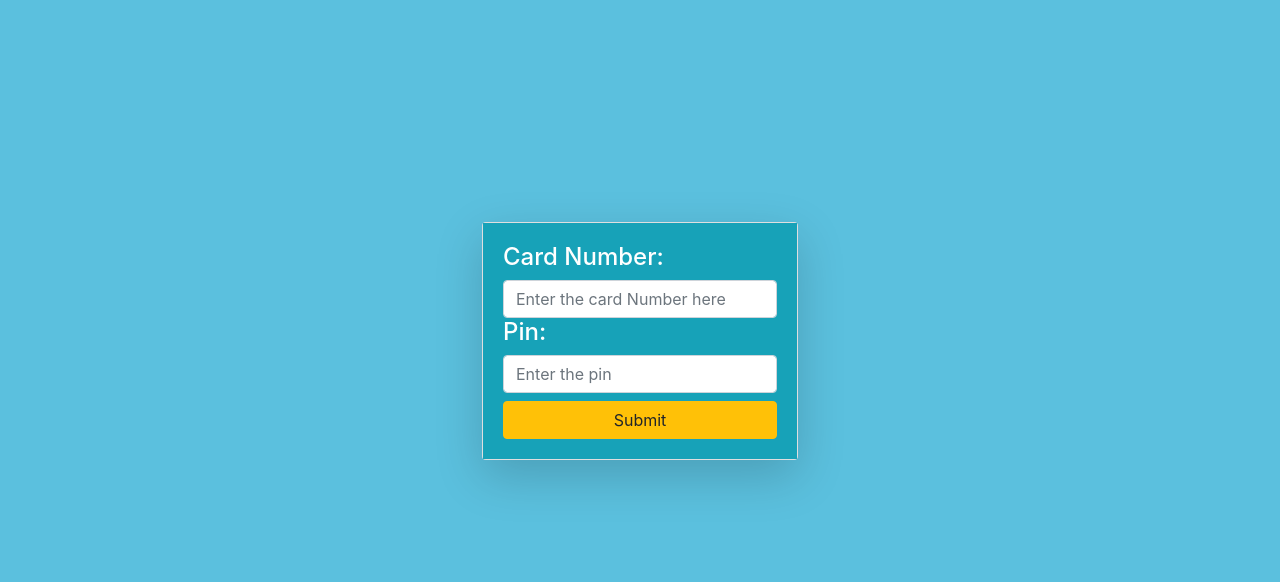
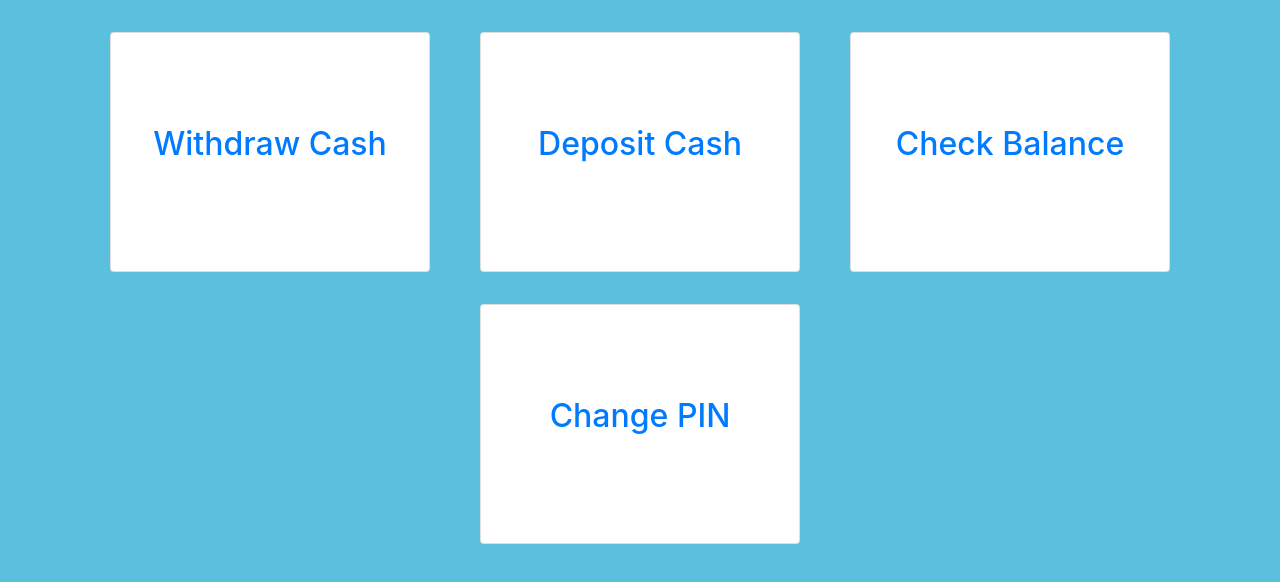
Before and after one commit to alphamod/atm-react, a React (Create React App) app: page / in a window 1280 px wide. Shown: the top 582 px of the page. Built offline with nearby package versions, Linux system fonts and the light colour scheme.

Commit message:
cards menu

```diff
--- a/src/App.css
+++ b/src/App.css
@@ -1,13 +1,32 @@
-body{
-  background-color: #5BC0DE;
+body {
+  background-color: #5bc0de;
   color: white;
 }
-.loginCard{
+.loginCard {
   margin-top: 20%;
 }
-.UiList>li>a>h2{
+.UiList > li > a > h2 {
   color: white !important;
 }
-.UiList>li>a>h2:hover{
+.UiList > li > a > h2:hover {
   color: blue !important;
 }
+
+.uiCards {
+  height: 15rem;
+  width: 20rem;
+  margin: 2rem auto auto auto;
+  text-align: center;
+}
+
+.uiCards:hover {
+  background-color: lightgreen;
+  color: white !important;
+}
+
+.link-text {
+  margin: 4rem auto !important;
+}
+.uiCards:hover .link-text{
+  color: white;
+}
--- a/src/App.js
+++ b/src/App.js
@@ -3,24 +3,28 @@ import './App.css';
 import LoginComponent from './components/LoginComponent';
 import UiComponent from './components/UiComponent';
 import { BrowserRouter, Link, Route, Switch } from 'react-router-dom';
+import Withdraw from './components/withdraw';
+import ChangePin from './components/ChangePin';
+import Deposit from './components/Deposit';
+import CheckBalance from './components/CheckBalance';
 
 class App extends React.Component {
   constructor(props) {
     super(props)
     this.state = {
-      isLogged: "notLogged"
+      isLogged: "Logged"
     }
     this.cardLogin = this.cardLogin.bind(this);
   }
   cardLogin(cardNumber, pinNumber) {
-        console.log(cardNumber, pinNumber)
+    // console.log(cardNumber, pinNumber)
     // fetch api to validate card
     fetch("http://localhost:4000/validate", {
       method: "POST",
       headers: {
         "content-type": "application/json"
       },
-          body: JSON.stringify({cardNumber, pinNumber})
+      body: JSON.stringify({ cardNumber, pinNumber })
     })
       .then(response => {
         console.log(response.json)
@@ -36,7 +40,7 @@ class App extends React.Component {
       })
   }
   render() {
-    if (this.state.isLogged === "notLogged") {
+    if (this.state.isLogged === "notLogged" && this.state.path == "/") {
       return (
         <div className="App">
           <div className="container">
@@ -48,10 +52,16 @@ class App extends React.Component {
       );
     } else if (this.state.isLogged === "Logged") {
       return (
+
         <div className="container">
-
           <BrowserRouter>
-          <UiComponent/>
+            <Switch>
+              <Route path="/" exact component={UiComponent} />
+              <Route path="/withdraw" component={Withdraw} />
+              <Route path="/deposit" component={Deposit} />
+              <Route path="/checkBalance" component={CheckBalance} />
+              <Route path="/changePin" component={ChangePin} />
+            </Switch>
           </BrowserRouter>
         </div>
       )
--- a/src/components/LoginComponent.js
+++ b/src/components/LoginComponent.js
@@ -53,7 +53,7 @@ export class LoginComponent extends Component {
                   <h4 className="mb-0 pb-0">Pin:&nbsp;</h4>
                 </label>
                 <input
-                  type="number"
+                  type="password"
                   name="pinNumber"
                   className="form-control"
                   placeholder="Enter the pin"
--- a/src/components/UiComponent.js
+++ b/src/components/UiComponent.js
@@ -1,34 +1,41 @@
-import React, { Component } from 'react'
-import { Route,Link, Switch } from 'react-router-dom'
-import Withdraw from './withdraw'
-import Deposit from './Deposit'
-import CheckBalance from "./CheckBalance";
-import ChangePin from "./ChangePin";
+import React, { Component } from "react";
+import { Link } from "react-router-dom";
+
 
 export class UiComponent extends Component {
     render() {
         return (
-            <div>
-            <Switch>
-                <Route path='/ui' exact component={UiComponent} />
-                <Route path='/withdraw' component={Withdraw} />
-                <Route path='/deposit' component={Deposit} />
-                <Route path='/checkBalance' component={CheckBalance} />
-                <Route path='/changePin' component={ChangePin} />
-            </Switch>
-            <nav className=" d-flex justify-content-end ml-auto mt-4">
-                <ul className="nav mt-5 UiList flex-column">
-                    <li className="nav-item mt-5"><Link to='/withdraw' className="nav-link"><h2>Withdraw Cash</h2></Link></li>
-                    <li className="nav-item mt-5"><Link to='/deposit' className="nav-link"><h2>Deposit Cash</h2></Link></li>
-                    <li className="nav-item mt-5"><Link to='/checkBalance' className="nav-link"><h2>Check Balance</h2></Link></li>
-                    <li className="nav-item mt-5"><Link to='/changePin' className="nav-link"><h2>Change PIN</h2></Link></li>
-                </ul>
+            <div className="container-fluid">
+                <div className="row">
+                    <div className="card uiCards">
+                        <div className="card-body">
+                            <Link to="/withdraw" className="link-text nav-link">
+                                <h2>Withdraw Cash</h2>
+                            </Link>
+                        </div>
+                    </div>
 
+                    <div className="card uiCards">
+                        <div className="card-body">
+                            <Link to='/deposit' className="link-text nav-link"><h2>Deposit Cash</h2></Link>
+                        </div>
+                    </div>
 
-                </nav>
+                    <div className="card uiCards">
+                        <div className="card-body">
+                            <Link to='/checkBalance' className="link-text nav-link"><h2>Check Balance</h2></Link>
+                        </div>
+                    </div>
+
+                    <div className="card uiCards">
+                        <div className="card-body">
+                            <Link to='/changePin' className="link-text nav-link"><h2>Change PIN</h2></Link>
+                        </div>
+                    </div>
                 </div>
-        )
+            </div>
+        );
     }
 }
 
-export default UiComponent
+export default UiComponent;
--- a/src/components/withdraw.js
+++ b/src/components/withdraw.js
@@ -1,4 +1,5 @@
 import React, { Component } from "react";
+import { Link } from "react-router-dom";
 
 export class Withdraw extends Component {
   constructor(props) {
@@ -41,6 +42,9 @@ export class Withdraw extends Component {
             className="btn btn-warning mt-1"
           />
         </form>
+        <div className="card-footer">
+          <Link className="btn btn-warning" to="/" >Home</Link>
+        </div>
       </div>
     );
   }
```
Also changed, not shown: src/components/UiRenderComp.js (added, +13 -0 lines), 1 other file (tests, documents, lock files or other folders). Lines whose indentation alone changed are shown as unchanged.
